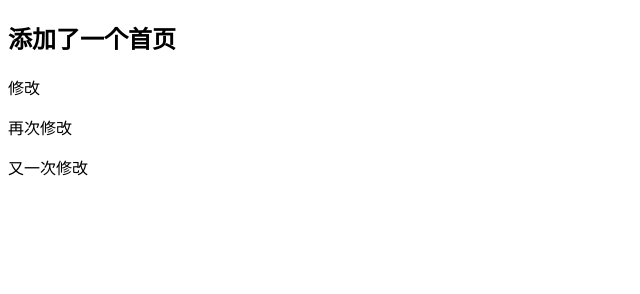
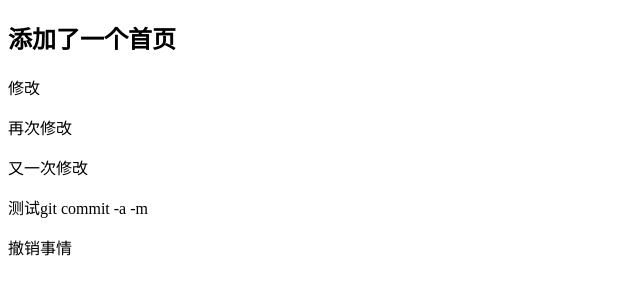
Before and after one commit to wuping97/study, a plain HTML site: page pages/index.html in a window 1280 px wide. Shown: the whole page, without its empty margins (0-640 px from the left). Drawn offline with Linux system fonts and the light colour scheme.

Commit message:
测试-a在git commit中使用

```diff
--- a/pages/index.html
+++ b/pages/index.html
@@ -11,5 +11,7 @@
   <p>修改</p>
   <p>再次修改</p>
   <p>又一次修改</p>
+  <p>测试git commit -a -m </p>
+  <p>撤销事情</p>
 </body>
 </html>
```
Also changed, not shown: 1 other file.
